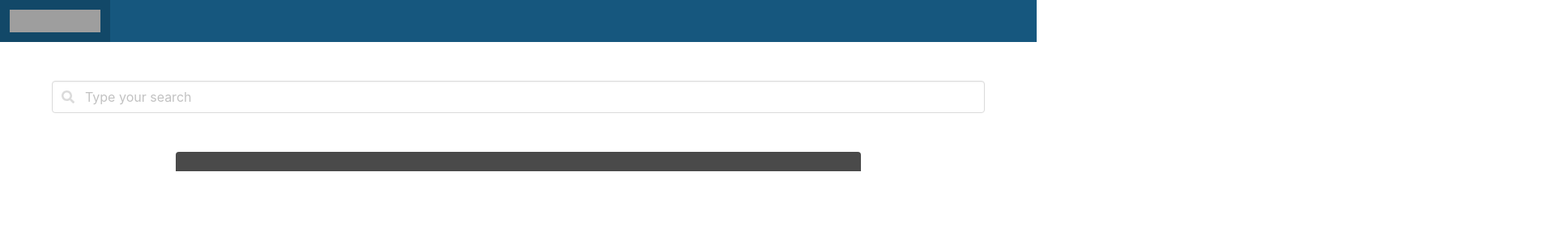
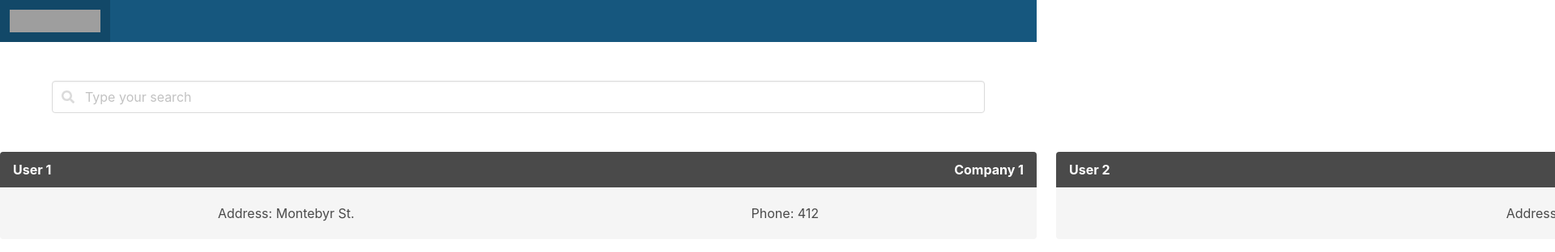
Before and after one commit to ptramontina/phone-list-frontend, a Vue app: page / in a window 1280 px wide. Shown: the top 312 px of the page at 81% size, 1920 px wide, since content can reach past the window. Built offline with nearby package versions, Linux system fonts and the light colour scheme; grey boxes are pictures that could not be loaded.

Commit message:
Passing list info

```diff
--- a/src/components/Phone.vue
+++ b/src/components/Phone.vue
@@ -1,17 +1,17 @@
 <template>
-  <div class="column is-offset-2 is-8">
+  <div>
     <article class="message">
       <div class="message-header">
-        <p>{{data}}</p>
-        <!-- <p>{{data.company}}</p> -->
+        <p>{{data.name}}</p>
+        <p>{{data.company}}</p>
       </div>
-      <!-- <div class="message-body">
+      <div class="message-body">
         <div class="level">
           <div class="level-item" v-for="(item, index) in data.items" :key="index">
-            {{item.item-name}}:{{item.item-value}}
+            {{item.item_name}}: {{item.item_value}}
           </div>
         </div>
-      </div> -->
+      </div>
     </article>
   </div>
 </template>
--- a/src/components/PhoneList.vue
+++ b/src/components/PhoneList.vue
@@ -7,7 +7,9 @@
     </section>
 
     <div class="columns">
-      <phone v-for="(phone, index) in phoneList" :key="index" :phone="phone"></phone>
+      <div class="column is-full" v-for="(phone, index) in phoneList" :key="index">
+        <phone :data="phone"></phone>
+      </div>
     </div>
   </div>
 </template>
@@ -25,17 +27,31 @@ export default {
     return {
       phoneList: [
         {
-          'name': 'User 1',
-          'company': 'Company 1',
-          'items': [
+          name: "User 1",
+          company: "Company 1",
+          items: [
             {
-              'item-name': 'Address',
-              'item-value': 'Montebyr St.'
+              item_name: "Address",
+              item_value: "Montebyr St."
+            },
+            {
+              item_name: "Phone",
+              item_value: "412"
+            }
+          ]
+        },
+        {
+          name: "User 2",
+          company: "Company 2",
+          items: [
+            {
+              item_name: "Address",
+              item_value: "Montebyr St."
             }
           ]
         }
       ]
-    }
+    };
   }
 };
 </script>
```
